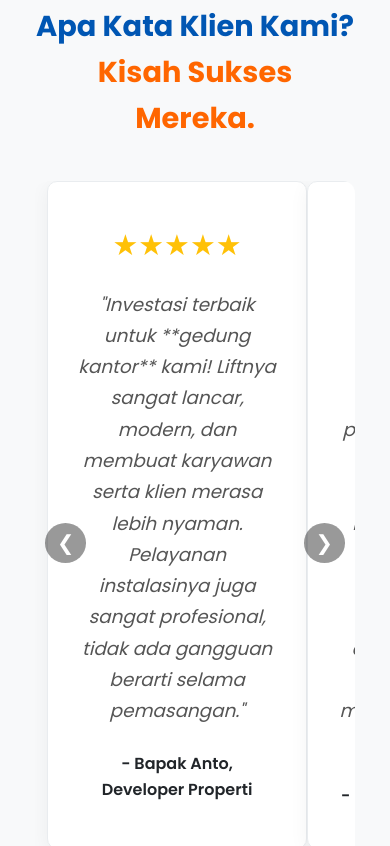
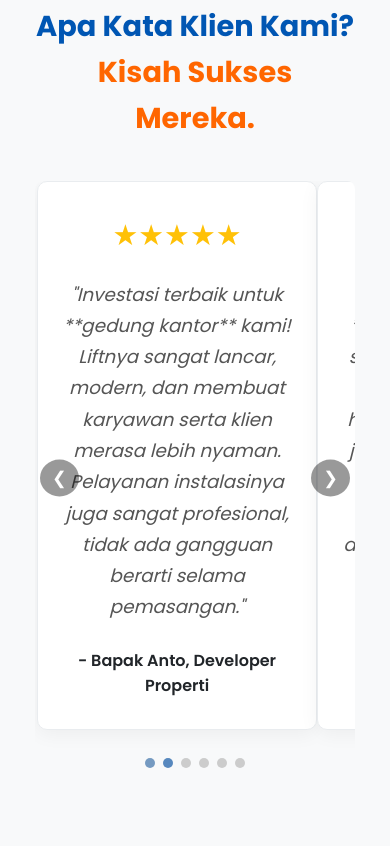
Before and after one commit to Febriyansyah1/elevator, a plain HTML site: page index.html in a window 390 px wide. Shown: the part 6637-7483 px from the top of the page. Drawn offline with Linux system fonts and the light colour scheme.

Commit message:
Update style-lift.css

```diff
--- a/style-lift.css
+++ b/style-lift.css
@@ -251,14 +251,14 @@ p {
 
 /* Footer */
 footer {
-    background-color: #FFDA63; /* Footer biru gelap */
-    color: var(--text-color);
+    background-color: #FFDA63; /* Footer kuning cerah */
+    color: var(--text-color); /* Teks gelap untuk kontras */
     text-align: center;
     padding: 25px;
     margin-top: 60px;
 }
 .social-links a {
-    color: var(--text-color);
+    color: var(--text-color); /* Ikon sosial juga gelap */
 }
 
 
@@ -296,7 +296,7 @@ footer {
     max-width: 800px;
     margin: 40px auto 0;
     overflow: hidden;
-    padding: 0 50px;
+    padding: 0 50px; /* Padding ini akan disesuaikan di media query */
     border-radius: 12px;
 }
 .testimonial-slider {
@@ -304,7 +304,7 @@ footer {
     transition: transform 0.5s ease-in-out;
 }
 .testimonial-card {
-    min-width: 100%;
+    min-width: 100%; /* Penting untuk responsif */
     box-sizing: border-box;
     text-align: center;
     padding: 40px 30px;
@@ -394,9 +394,42 @@ footer {
     .feature-item, .problem-item { width: 100%; }
     .features-grid { gap: 20px; }
     .urgency-box { padding: 30px; }
-    .testimonial-prev-btn, .testimonial-next-btn {
-        font-size: 1.3rem;
+
+    /* Testimonial Slider Mobile Adjustments */
+    .testimonial-slider-container {
+        padding: 0 20px; /* Kurangi padding container pada mobile */
+        border-radius: 8px; /* Radius border lebih kecil */
+    }
+
+    .testimonial-card {
+        padding: 30px 20px; /* Kurangi padding kartu pada mobile */
+        min-width: 100%; /* Setiap kartu mengambil lebar penuh slider */
+        margin-right: 0; /* Pastikan tidak ada margin kanan yang menyebabkan overflow */
+        box-sizing: border-box; /* Pastikan padding dan border termasuk dalam lebar 100% */
+    }
+
+    .testimonial-prev-btn,
+    .testimonial-next-btn {
+        font-size: 1.1rem; /* Ukuran tombol navigasi lebih kecil */
         padding: 8px 12px;
+        top: 50%; /* Pastikan posisi vertikal tetap di tengah */
     }
-    .testimonial-slider-container { padding: 0 30px; }
+
+    .testimonial-prev-btn {
+        left: 5px; /* Posisi tombol lebih dekat ke tepi */
+    }
+
+    .testimonial-next-btn {
+        right: 5px; /* Posisi tombol lebih dekat ke tepi */
+    }
+
+    .testimonial-dots {
+        padding-top: 20px; /* Ruang di atas dots lebih sedikit */
+    }
+
+    .testimonial-dot {
+        width: 10px; /* Ukuran dot lebih kecil */
+        height: 10px;
+        margin: 0 4px;
+    }
 }
```
